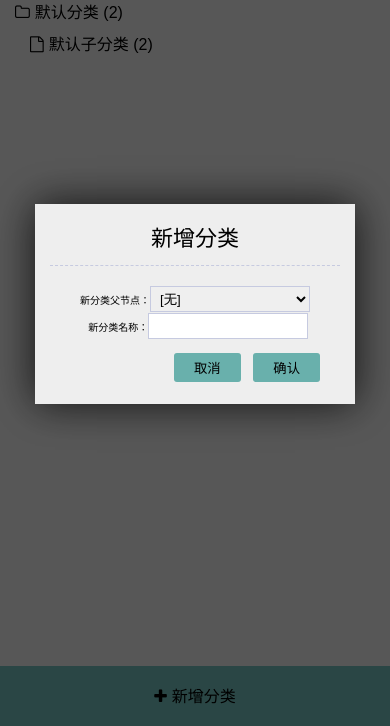
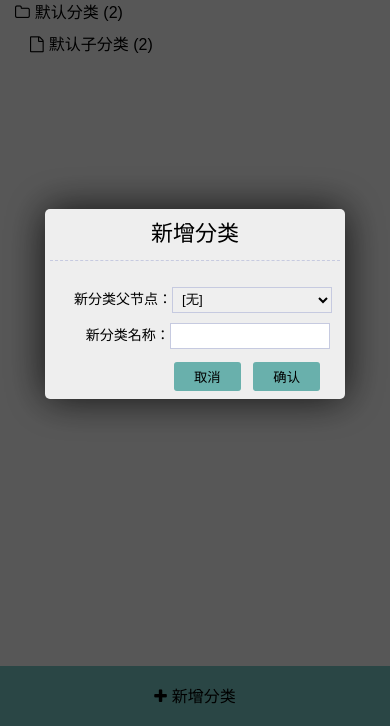
Before and after one commit to AlexZhong22c/todo-webapp, a website: page index.html in a window 390 px wide. Both pictures are taken after a click on the button "新增分类". Shown: the part 118-844 px from the top of the page. Drawn offline with nearby package versions, Linux system fonts and the light colour scheme; files that its build step writes are made by us from their sources; files whose address does not match are found by name.

Commit message:
移动端模态框样式

```diff
--- a/src/sass/_mobileFit.scss
+++ b/src/sass/_mobileFit.scss
@@ -79,6 +79,24 @@
   }
 }
 /**
+ * modal
+ */
+$modal-width: 300px;
+$modal-height: 190px;
+$modal-padding: 5px;
+.modal {
+  width: $modal-width;
+  height: $modal-height;
+  padding: $modal-padding;
+  margin-left: -$modal-width/2;
+  margin-top: -$modal-height/2;
+}
+.cover2 {
+  top: -999999px;
+  width: 0;
+  height: 0;
+}
+/**
  * animation
  */
 .page-active {
--- a/src/sass/_modal.scss
+++ b/src/sass/_modal.scss
@@ -23,6 +23,7 @@
   position: absolute;
   top: 50%;
   left: 50%;
+  border-radius: 5px;
 
   -webkit-box-shadow: 0 0 40px rgba(0, 0, 0, 0.8);
   -moz-box-shadow: 0 0 40px rgba(0, 0, 0, 0.8);
@@ -39,8 +40,9 @@
   /*background-color: #aaa;*/
   margin-top: 6px;
   padding-top: 20px;
-  padding-left: 30px;
-  line-height: 2.4;
+  padding-left: 24px;
+  font-size: 1.4rem;
+  line-height: 2.6;
   border-top: 1px dashed #C6CAE0;
   select, input {
     width: 160px;
@@ -55,7 +57,7 @@
 
 #modal-foot {
   text-align: right;
-  padding-top: 14px;
+  padding-top: 8px;
   padding-right: 20px;
   button {
     @extend %qingci-bg;
```
